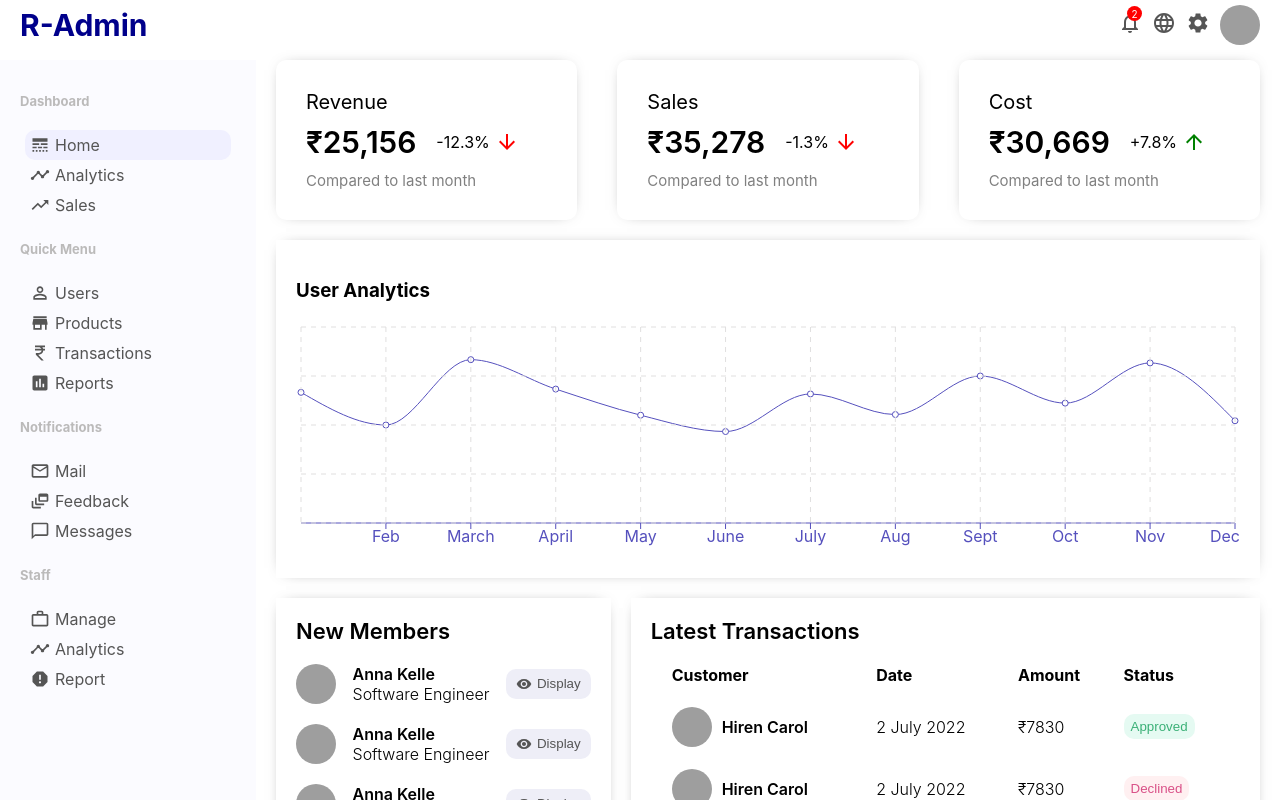
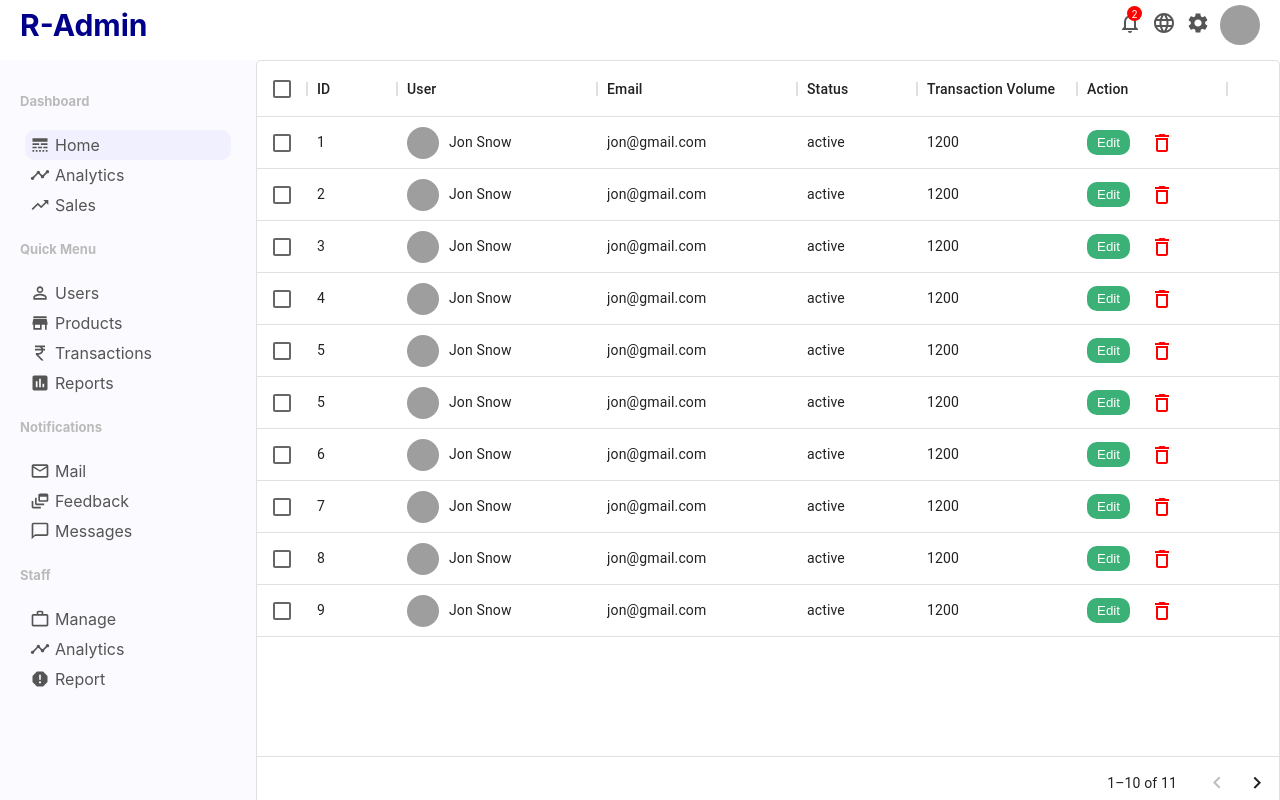
Before and after one commit to sidesshmore/dashboard, a React (Create React App) app: page /users in a window 1280 px wide. Shown: the top 800 px of the page. Built offline with nearby package versions, Linux system fonts and the light colour scheme; grey boxes are pictures that could not be loaded.

Commit message:
userList work started

```diff
--- a/package.json
+++ b/package.json
@@ -7,11 +7,13 @@
     "@emotion/styled": "^11.10.0",
     "@mui/icons-material": "^5.8.4",
     "@mui/material": "^5.10.1",
+    "@mui/x-data-grid": "^5.15.3",
     "@testing-library/jest-dom": "^5.16.5",
     "@testing-library/react": "^13.3.0",
     "@testing-library/user-event": "^13.5.0",
     "react": "^18.2.0",
     "react-dom": "^18.2.0",
+    "react-router-dom": "^6.3.0",
     "react-scripts": "5.0.1",
     "recharts": "^2.1.13",
     "web-vitals": "^2.1.4"
--- a/src/App.js
+++ b/src/App.js
@@ -2,17 +2,27 @@
 import Topbar from "./components/topbar/Topbar";
 import "./App.css"
 import Home from "./pages/home/Home";
+import {
+  BrowserRouter as Router,
+  Route,
+  Routes,
+} from "react-router-dom";
+import UserList from "./pages/userList/UserList";
 
 
 function App() {
   return (
-    <div className="App">
+    <Router className="App">
       <Topbar/>
      <div className="container">
        <Sidebar/>
-       <Home/>
+       <Routes>
+       <Route path='/' element={<Home/>} />
+       <Route path='/users' element={<UserList/>} />
+
+       </Routes>
      </div>
-    </div>
+    </Router>
   );
 }
 
--- a/src/dummyData.js
+++ b/src/dummyData.js
@@ -1,3 +1,7 @@
+import DeleteOutlineIcon from '@mui/icons-material/DeleteOutline';
+import { Link } from 'react-router-dom';
+
+
 export  var userData = [
     {
         name: 'Jan',
@@ -61,3 +65,67 @@
         "Active User": 3130,
     },
 ];
+
+ export const userColumns = [
+    { field: 'id', headerName: 'ID', width: 90 },
+    {
+        field: 'user', headerName: 'User', width: 200, renderCell: (params) => {
+            return (
+                <div className="userListUser">
+                    <img className="userListImg" src={params.row.avatar} alt="" />
+                    {params.row.username}
+                </div>
+            )
+        }
+    },
+    { field: 'email', headerName: 'Email', width: 200 },
+    {
+        field: 'status',
+        headerName: 'Status',
+        width: 120,
+    },
+    {
+        field: 'transaction',
+        headerName: 'Transaction Volume',
+        width: 160,
+    },
+    {
+        field: "action",
+        headerName: "Action",
+        width: 150,
+        renderCell: (params) => {
+            return (
+                <>
+                <Link to= {'/user/' + params.row.id}>
+                    <button className="userListEdit">Edit</button>
+                </Link>
+                    <DeleteOutlineIcon className="userListDelete" />
+                </>
+            )
+        }
+    }
+];
+
+export const userRows = [
+    { id: 1, username: 'Jon Snow', avatar: "https://hips.hearstapps.com/hmg-prod/images/jon-snow-game-of-thrones-season-8-episode-1-sec-1555086224.jpg?crop=1.00xw:0.668xh;0,0.0369xh&resize=640:*", email: "jon@gmail.com", status: "active", transaction: "1200" },
+
+    { id: 2, username: 'Jon Snow', avatar: "https://hips.hearstapps.com/hmg-prod/images/jon-snow-game-of-thrones-season-8-episode-1-sec-1555086224.jpg?crop=1.00xw:0.668xh;0,0.0369xh&resize=640:*", email: "jon@gmail.com", status: "active", transaction: "1200" },
+
+    { id: 3, username: 'Jon Snow', avatar: "https://hips.hearstapps.com/hmg-prod/images/jon-snow-game-of-thrones-season-8-episode-1-sec-1555086224.jpg?crop=1.00xw:0.668xh;0,0.0369xh&resize=640:*", email: "jon@gmail.com", status: "active", transaction: "1200" },
+
+    { id: 4, username: 'Jon Snow', avatar: "https://hips.hearstapps.com/hmg-prod/images/jon-snow-game-of-thrones-season-8-episode-1-sec-1555086224.jpg?crop=1.00xw:0.668xh;0,0.0369xh&resize=640:*", email: "jon@gmail.com", status: "active", transaction: "1200" },
+
+    { id: 5, username: 'Jon Snow', avatar: "https://hips.hearstapps.com/hmg-prod/images/jon-snow-game-of-thrones-season-8-episode-1-sec-1555086224.jpg?crop=1.00xw:0.668xh;0,0.0369xh&resize=640:*", email: "jon@gmail.com", status: "active", transaction: "1200" },
+
+    { id: 5, username: 'Jon Snow', avatar: "https://hips.hearstapps.com/hmg-prod/images/jon-snow-game-of-thrones-season-8-episode-1-sec-1555086224.jpg?crop=1.00xw:0.668xh;0,0.0369xh&resize=640:*", email: "jon@gmail.com", status: "active", transaction: "1200" },
+
+    { id: 6, username: 'Jon Snow', avatar: "https://hips.hearstapps.com/hmg-prod/images/jon-snow-game-of-thrones-season-8-episode-1-sec-1555086224.jpg?crop=1.00xw:0.668xh;0,0.0369xh&resize=640:*", email: "jon@gmail.com", status: "active", transaction: "1200" },
+
+    { id: 7, username: 'Jon Snow', avatar: "https://hips.hearstapps.com/hmg-prod/images/jon-snow-game-of-thrones-season-8-episode-1-sec-1555086224.jpg?crop=1.00xw:0.668xh;0,0.0369xh&resize=640:*", email: "jon@gmail.com", status: "active", transaction: "1200" },
+
+    { id: 8, username: 'Jon Snow', avatar: "https://hips.hearstapps.com/hmg-prod/images/jon-snow-game-of-thrones-season-8-episode-1-sec-1555086224.jpg?crop=1.00xw:0.668xh;0,0.0369xh&resize=640:*", email: "jon@gmail.com", status: "active", transaction: "1200" },
+
+    { id: 9, username: 'Jon Snow', avatar: "https://hips.hearstapps.com/hmg-prod/images/jon-snow-game-of-thrones-season-8-episode-1-sec-1555086224.jpg?crop=1.00xw:0.668xh;0,0.0369xh&resize=640:*", email: "jon@gmail.com", status: "active", transaction: "1200" },
+
+    { id: 10, username: 'Jon Snow', avatar: "https://hips.hearstapps.com/hmg-prod/images/jon-snow-game-of-thrones-season-8-episode-1-sec-1555086224.jpg?crop=1.00xw:0.668xh;0,0.0369xh&resize=640:*", email: "jon@gmail.com", status: "active", transaction: "1200" },
+];
--- a/src/pages/userList/UserList.jsx
+++ b/src/pages/userList/UserList.jsx
@@ -0,0 +1,21 @@
+import "./userList.css"
+import { DataGrid } from '@mui/x-data-grid';
+import {userRows, userColumns} from "../../dummyData";
+
+
+
+export default function UserList() {
+
+    return (
+        <div className="userList">
+            <DataGrid
+                rows={userRows}
+                columns={userColumns}
+                pageSize={10}
+                disableSelectionOnClick
+                rowsPerPageOptions={[5]}
+                checkboxSelection
+            />
+        </div>
+    )
+}
--- a/src/pages/userList/userList.css
+++ b/src/pages/userList/userList.css
@@ -0,0 +1,31 @@
+.userList{
+    flex: 4;
+}
+
+.userListUser{
+    display: flex;
+    align-items: center;
+}
+
+.userListImg{
+    width: 32px;
+    height: 32px;
+    border-radius: 50%;
+    object-fit: cover;
+    margin-right: 10px;
+}
+
+.userListEdit{
+    border: none;
+    border-radius: 10px;
+    padding: 5px 10px;
+    background-color: #3bb077;
+    color: white;
+    cursor: pointer;
+    margin-right: 20px;
+}
+
+.userListDelete{
+    color: red;
+    cursor: pointer;
+}
```
Also changed, not shown: 1 other file (tests, documents, lock files or other folders).
